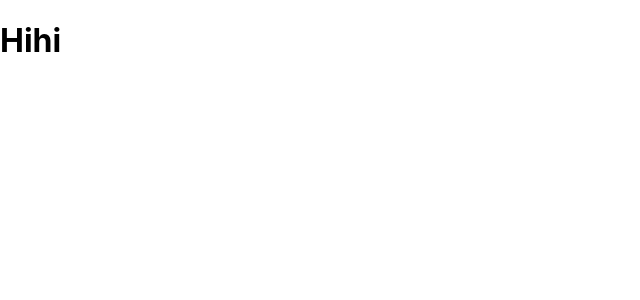
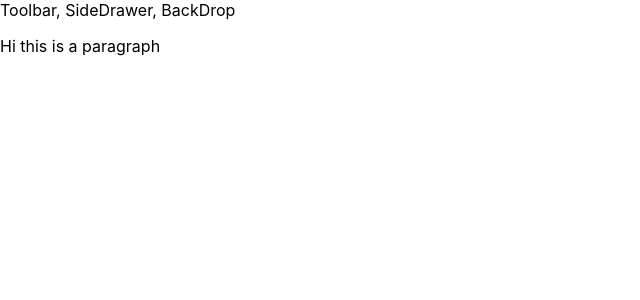
Before and after one commit to lununglee/BurgerBuilder, a React (Create React App) app: page / in a window 1280 px wide. Shown: the top 300 px of the page, without its empty margins (0-640 px from the left). Built offline with nearby package versions, Linux system fonts and the light colour scheme.

Commit message:
R03 - Creating a Layout Component

```diff
--- a/src/App.js
+++ b/src/App.js
@@ -1,10 +1,13 @@
 import React, { Component } from 'react';
+import Layout from './components/Layout/Layout'
 
 class App extends Component {
 	render () {
 		return (
 		<div className="App">
-			<h1>Hihi</h1>
+			<Layout>
+				<p>Hi this is a paragraph</p>
+			</Layout>
 		</div>
 		)
 	}
--- /dev/null
+++ b/src/components/Layout/Layout.js
@@ -0,0 +1,15 @@
+import React from 'react';
+import Aux from '../../hoc/Aux'
+
+const layout = (props) => {
+	return (
+		<Aux>
+			<div>Toolbar, SideDrawer, BackDrop</div>
+			<main>
+				{props.children}
+			</main>
+		</Aux>
+	)
+}
+
+export default layout
--- /dev/null
+++ b/src/hoc/Aux.js
@@ -0,0 +1,3 @@
+const aux = (props) => (props.children)
+
+export default aux
```
